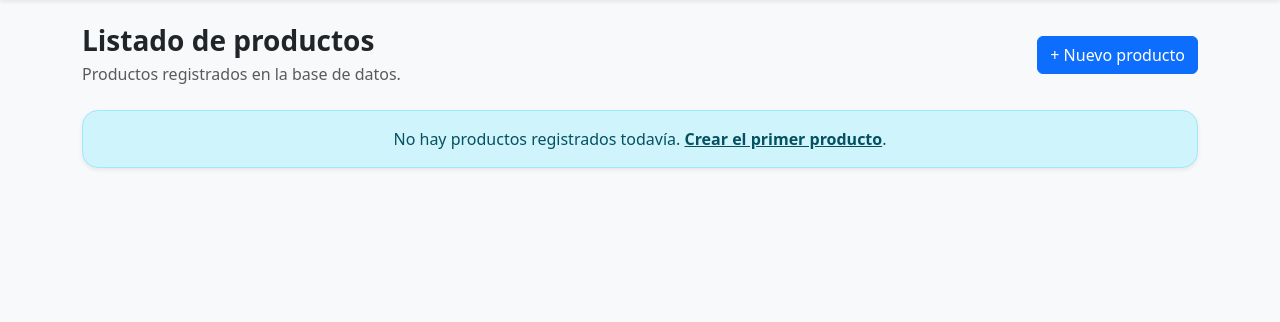
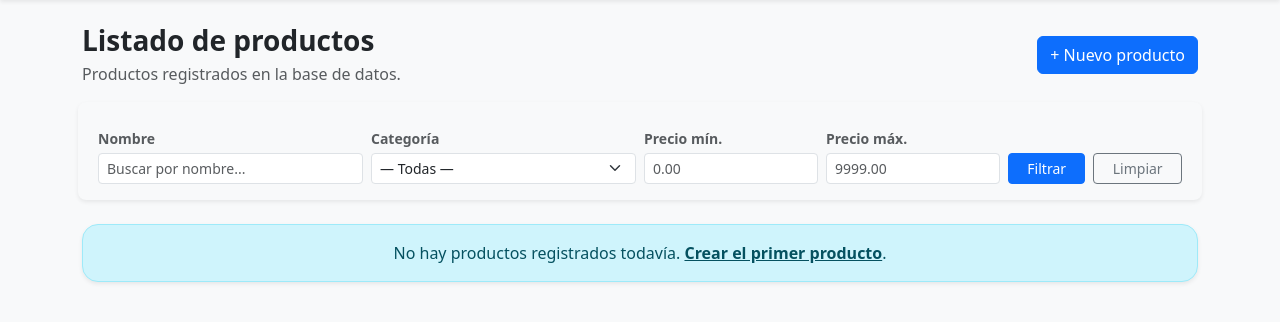
Before and after one commit to QuisbertRafael/bd2-proyecto-Farmacia, a Flask app: page /products/ in a window 1280 px wide. Shown: the part 56-378 px from the top of the page. Run offline with Flask 3, Linux system fonts and the light colour scheme; data that the repository does not hold is empty.

Commit message:
Implementa barra de filtros y búsqueda

```diff
--- a/src/routes/product.py
+++ b/src/routes/product.py
@@ -1,4 +1,5 @@
 from flask import Blueprint
+
 
 from services.product import (
     create_product_service,
--- a/src/services/product.py
+++ b/src/services/product.py
@@ -17,8 +17,52 @@ def _clean_product_payload(form):
 
 
 def get_products_service():
-    products = list(mongo.db.productos.find().sort("nombre", 1))
-    return render_template("products.html", products=products)
+    # ── 1. Leer parámetros de query ───────────────────────────────────
+    nombre     = request.args.get("nombre", "").strip()
+    categoria  = request.args.get("categoria", "").strip()
+    precio_min = request.args.get("precio_min", "").strip()
+    precio_max = request.args.get("precio_max", "").strip()
+
+    # ── 2. Construir filtro dinámico ──────────────────────────────────
+    filtro = {}
+
+    if nombre:
+        filtro["nombre"] = {"$regex": nombre, "$options": "i"}
+
+    if categoria:
+        filtro["categoria"] = categoria
+
+    rango_precio = {}
+    if precio_min:
+        try:
+            rango_precio["$gte"] = float(precio_min)
+        except ValueError:
+            flash("Precio mínimo inválido, se ignoró el filtro.", "warning")
+
+    if precio_max:
+        try:
+            rango_precio["$lte"] = float(precio_max)
+        except ValueError:
+            flash("Precio máximo inválido, se ignoró el filtro.", "warning")
+
+    if rango_precio:
+        filtro["precio"] = rango_precio
+
+    # ── 3. Consultar MongoDB ──────────────────────────────────────────
+    products  = list(mongo.db.productos.find(filtro).sort("nombre", 1))
+    categorias = mongo.db.productos.distinct("categoria")
+
+    return render_template(
+        "products.html",
+        products=products,
+        categorias=categorias,
+        filtros={
+            "nombre":     nombre,
+            "categoria":  categoria,
+            "precio_min": precio_min,
+            "precio_max": precio_max,
+        },
+    )
 
 
 def new_product_form_service():
--- a/src/templates/products.html
+++ b/src/templates/products.html
@@ -10,6 +10,70 @@
     </div>
     <a class="btn btn-primary" href="{{ url_for('product.new_product') }}">+ Nuevo producto</a>
 </div>
+
+<!-- ════ US-13: Filtros de búsqueda combinados ════ -->
+<form method="GET" action="{{ url_for('product.get_products') }}"
+      class="row g-2 mb-4 align-items-end p-3 bg-light rounded-3 shadow-sm">
+
+  <!-- Nombre -->
+  <div class="col-12 col-sm-6 col-lg-3">
+    <label class="form-label small fw-semibold text-muted mb-1">Nombre</label>
+    <input type="text"
+           name="nombre"
+           class="form-control form-control-sm"
+           placeholder="Buscar por nombre..."
+           value="{{ filtros.nombre }}">
+  </div>
+
+  <!-- Categoría -->
+  <div class="col-12 col-sm-6 col-lg-3">
+    <label class="form-label small fw-semibold text-muted mb-1">Categoría</label>
+    <select name="categoria" class="form-select form-select-sm">
+      <option value="">— Todas —</option>
+      {% for cat in categorias %}
+        <option value="{{ cat }}"
+          {% if filtros.categoria == cat %}selected{% endif %}>
+          {{ cat }}
+        </option>
+      {% endfor %}
+    </select>
+  </div>
+
+  <!-- Precio mínimo -->
+  <div class="col-6 col-lg-2">
+    <label class="form-label small fw-semibold text-muted mb-1">Precio mín.</label>
+    <input type="number"
+           name="precio_min"
+           class="form-control form-control-sm"
+           placeholder="0.00"
+           min="0" step="0.01"
+           value="{{ filtros.precio_min }}">
+  </div>
+
+  <!-- Precio máximo -->
+  <div class="col-6 col-lg-2">
+    <label class="form-label small fw-semibold text-muted mb-1">Precio máx.</label>
+    <input type="number"
+           name="precio_max"
+           class="form-control form-control-sm"
+           placeholder="9999.00"
+           min="0" step="0.01"
+           value="{{ filtros.precio_max }}">
+  </div>
+
+  <!-- Botones -->
+  <div class="col-12 col-lg-2 d-flex gap-2">
+    <button type="submit" class="btn btn-primary btn-sm flex-fill">
+      Filtrar
+    </button>
+    <a href="{{ url_for('product.get_products') }}"
+       class="btn btn-outline-secondary btn-sm flex-fill">
+      Limpiar
+    </a>
+  </div>
+
+</form>
+<!-- ════ Fin US-13 ════ -->
 
 {% if products|length == 0 %}
     <div class="alert alert-info text-center rounded-4 shadow-sm">
```
Also changed, not shown: src/routes/filters.py (added, +29 -0 lines).
